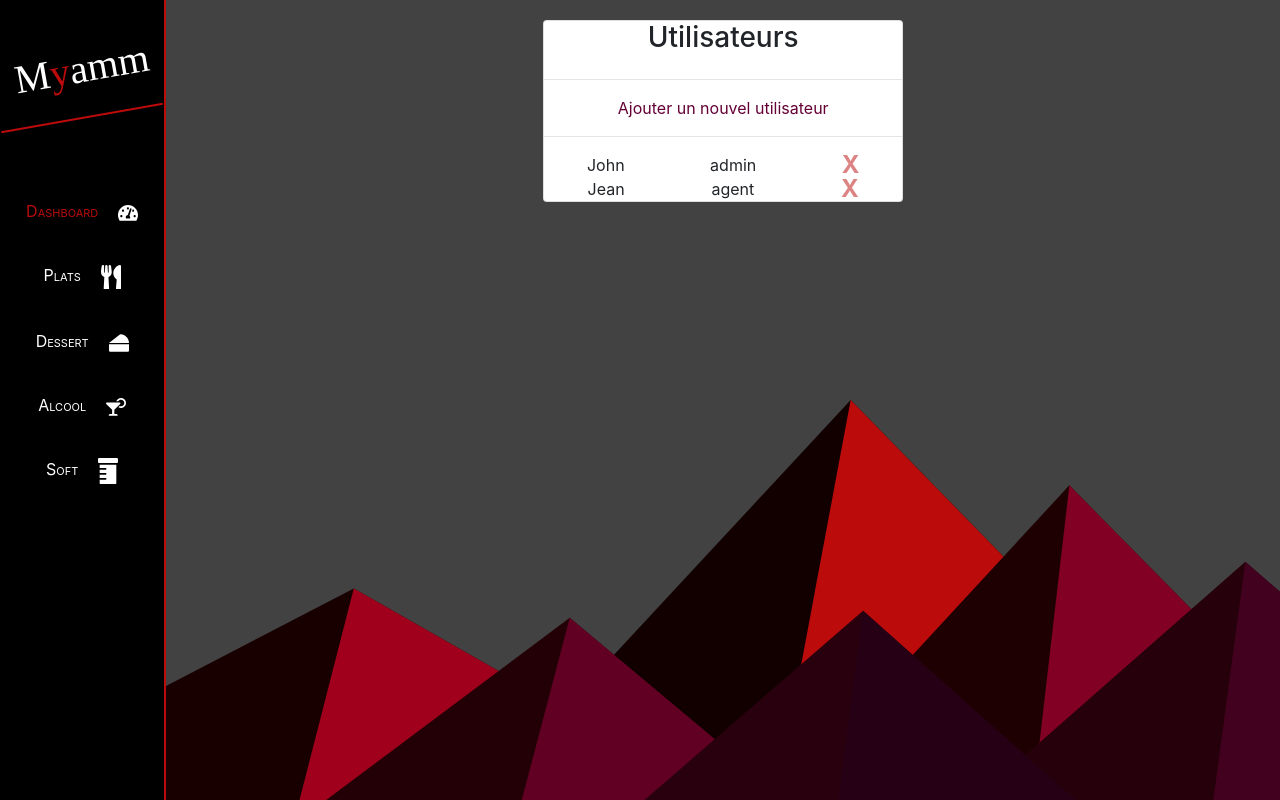
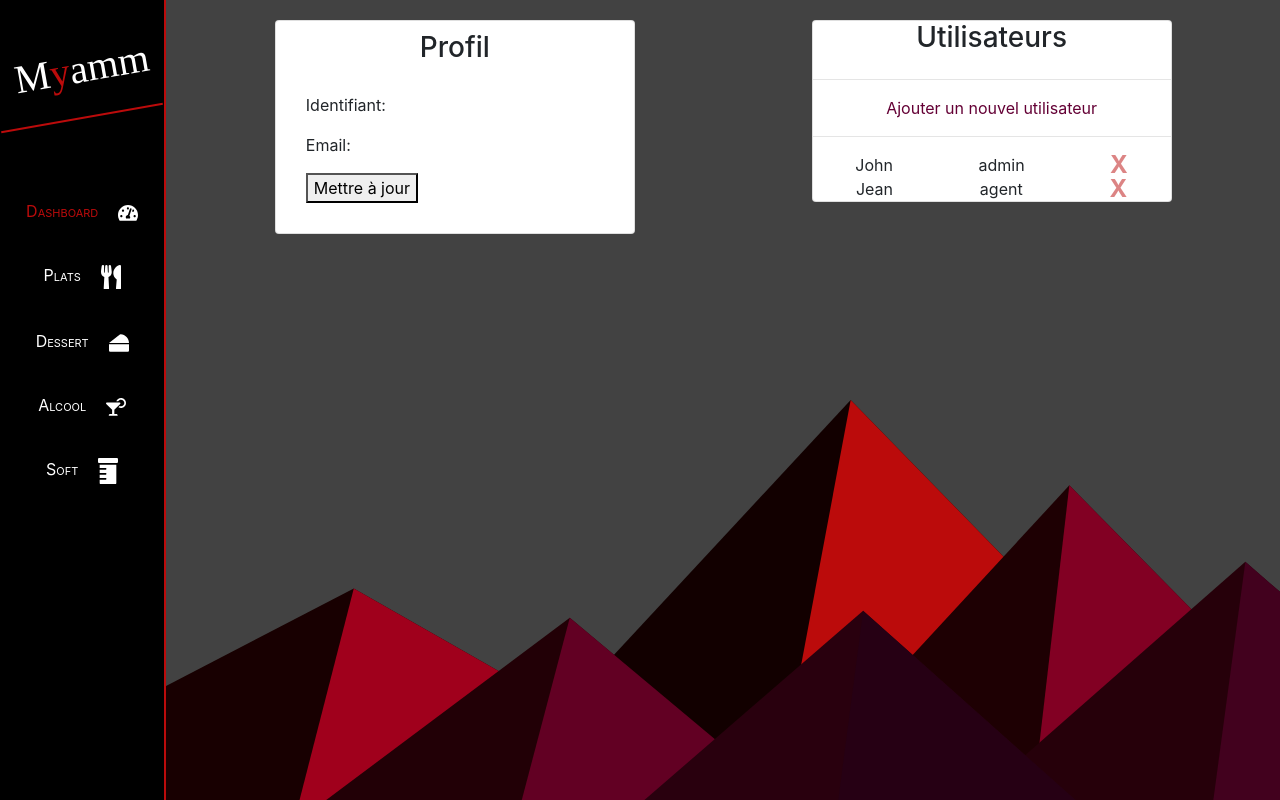
Before and after one commit to Gutsover/myamm-test, an Angular app: page /dashboard in a window 1280 px wide. Built offline with nearby package versions, Linux system fonts and the light colour scheme; a web font is replaced by a local one.

Commit message:
add c profil-card for admin dashboard

```diff
--- /dev/null
+++ b/src/app/admin/profil-card/profil-card.component.html
@@ -0,0 +1,9 @@
+<div class="card profil">
+    <h3>Profil</h3>
+    <div class="card-body">
+        <p>Identifiant: {{ userName }}</p>
+        <p>Email: {{ userMail }}</p>
+
+        <button class="update">Mettre à jour</button>
+    </div>
+</div>
--- /dev/null
+++ b/src/app/admin/profil-card/profil-card.component.scss
@@ -0,0 +1,9 @@
+.card {
+    width: 360px;
+    padding: 10px;
+
+    h3 {
+        text-align: center;
+    }
+
+}
--- /dev/null
+++ b/src/app/admin/profil-card/profil-card.component.ts
@@ -0,0 +1,15 @@
+import { Component, OnInit } from '@angular/core';
+
+@Component({
+  selector: 'app-profil-card',
+  templateUrl: './profil-card.component.html',
+  styleUrls: ['./profil-card.component.scss']
+})
+export class ProfilCardComponent implements OnInit {
+
+  constructor() { }
+
+  ngOnInit() {
+  }
+
+}
--- a/src/app/app.module.ts
+++ b/src/app/app.module.ts
@@ -31,6 +31,7 @@ import { UserFoodService } from './services/user-food.service';
 import { AuthService } from './services/auth.service';
 import { UtilisateurService } from './services/utilisateur.service';
 import { FoodService } from './services/food.service';
+import { ProfilCardComponent } from './admin/profil-card/profil-card.component';
 
 const routes: Routes = [
   { path: '', component: HomeConnexionComponent},
@@ -63,7 +64,8 @@ const routes: Routes = [
     CreateUserCardComponent,
     AddUserComponent,
     FoodTestComponent,
-    FourOhFourComponent
+    FourOhFourComponent,
+    ProfilCardComponent
   ],
   imports: [
     BrowserModule,
--- a/src/app/layout/view-dashboard/view-dashboard.component.html
+++ b/src/app/layout/view-dashboard/view-dashboard.component.html
@@ -1,4 +1,6 @@
 <app-sidebar></app-sidebar>
 <div class="container-page fixed-right">
+
+  <app-profil-card></app-profil-card>
   <app-create-user-card></app-create-user-card>
 </div>
```
Also changed, not shown: 1 other file (tests, documents, lock files or other folders).
